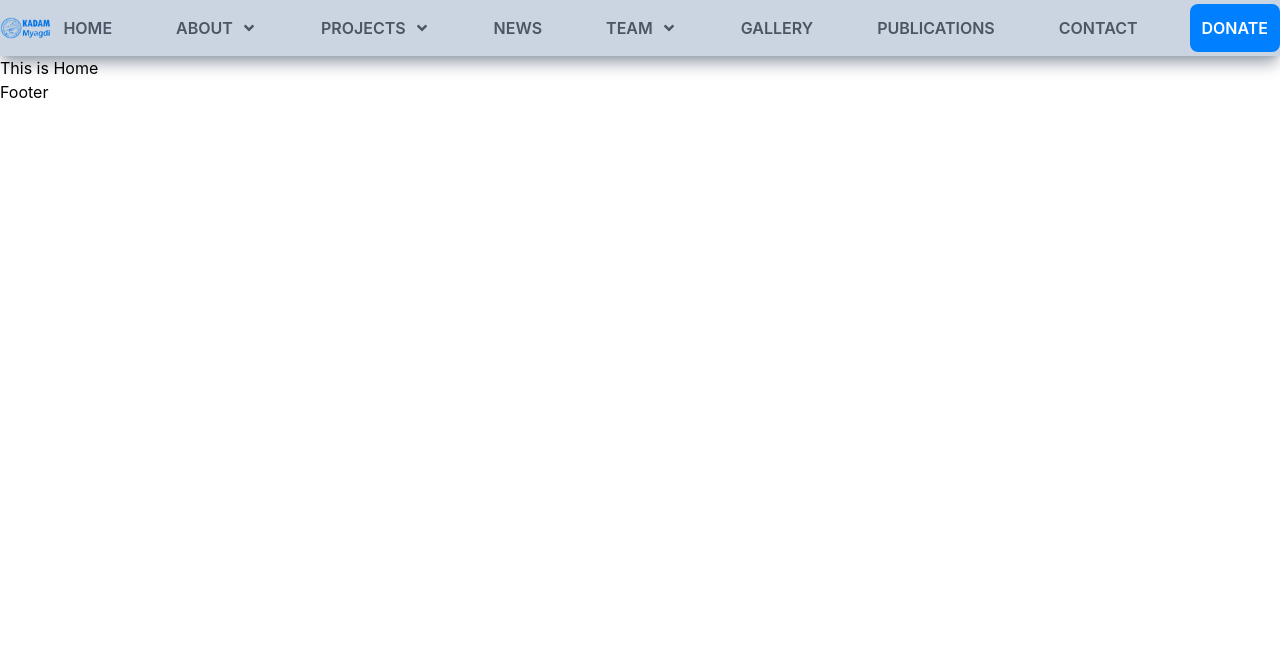
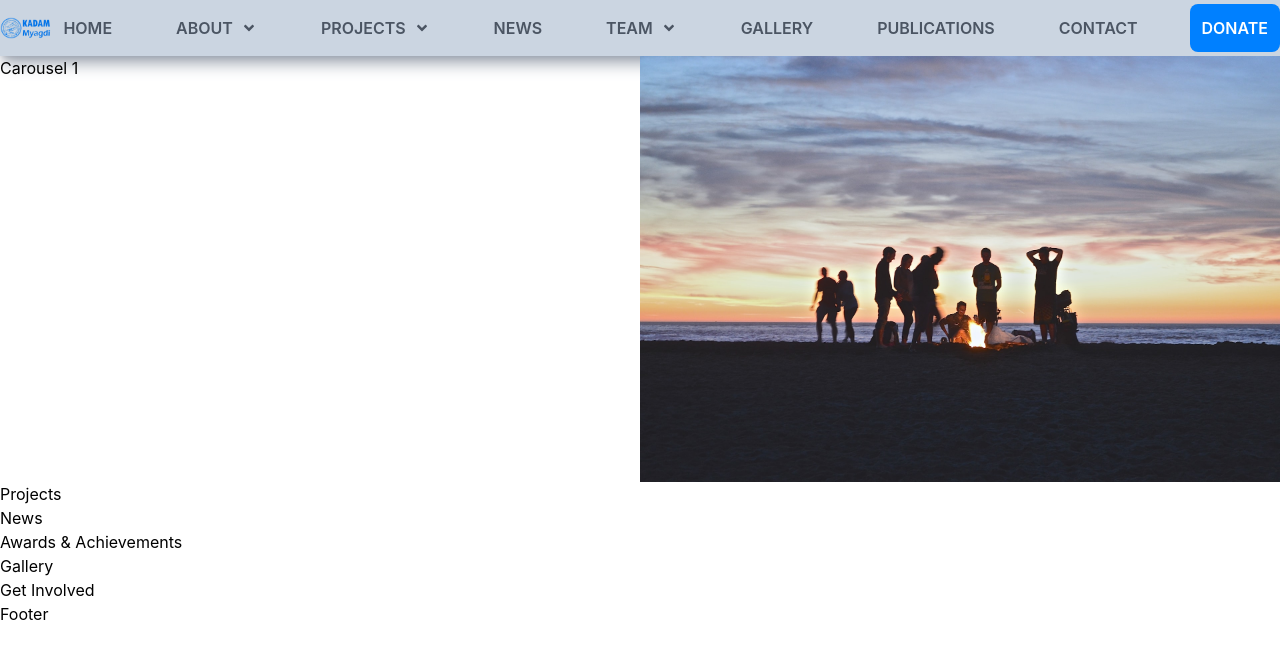
Before and after one commit to sandeshpaudel81/firebase-react, a React (Create React App) app: page / in a window 1280 px wide. Shown: the top 658 px of the page. Built offline with nearby package versions, Linux system fonts and the light colour scheme; no server answers.

Commit message:
carousel background image

```diff
--- a/src/pages/Home.js
+++ b/src/pages/Home.js
@@ -1,9 +1,31 @@
 import React from 'react'
+import car1 from '../assets/car1.jpg'
+import carbg from '../assets/carouselBg.jpg'
 
 const Home = () => {
-  return (
-    <div>This is Home</div>
-  )
-}
+    return (
+        <div>
+            {/* Carousel */}
+            <div className="bg-carouselBg">
+                <div className='container mx-auto'>
+                    <div className='grid grid-cols-2'>
+                        <div>
+                            <h1>Carousel 1</h1>
+                        </div>
+                        <div>
+                            <img src={car1} alt='carousel-1' className='w-full'/>
+                        </div>
+                    </div>
+                </div>
+            </div>
+
+            <div>Projects</div>
+            <div>News</div>
+            <div>Awards & Achievements</div>
+            <div>Gallery</div>
+            <div>Get Involved</div>
+        </div>
+    )
+    }
 
 export default Home
--- a/tailwind.config.js
+++ b/tailwind.config.js
@@ -16,6 +16,9 @@ module.exports = {
         primary: "#0080ff",
         primaryD: "#05a",
         primaryDark: "#048",
+      },
+      backgroundImage: {
+        carouselBg: "./src/assets/carouselBg.jpg"
       }
     },
   },
```
Also changed, not shown: src/assets/car1.jpg (added), src/assets/carouselBg.jpg (added).
